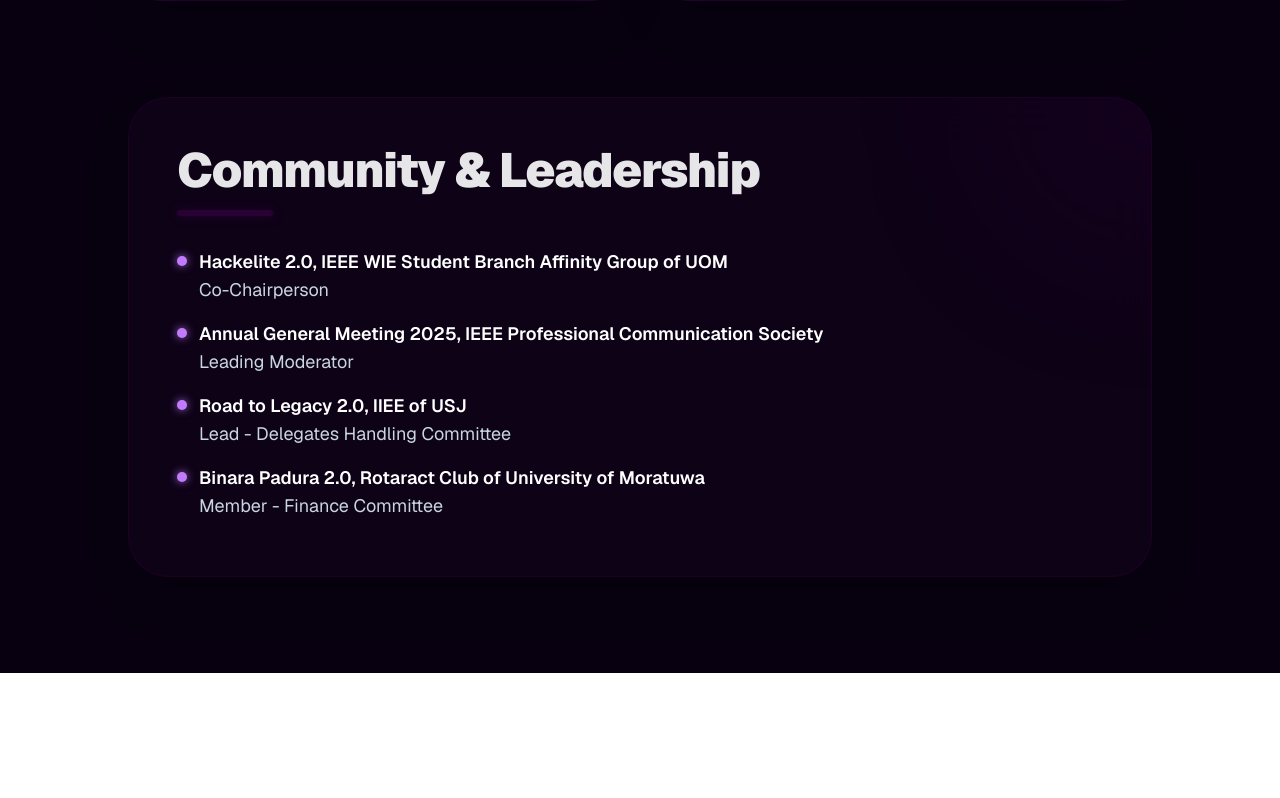
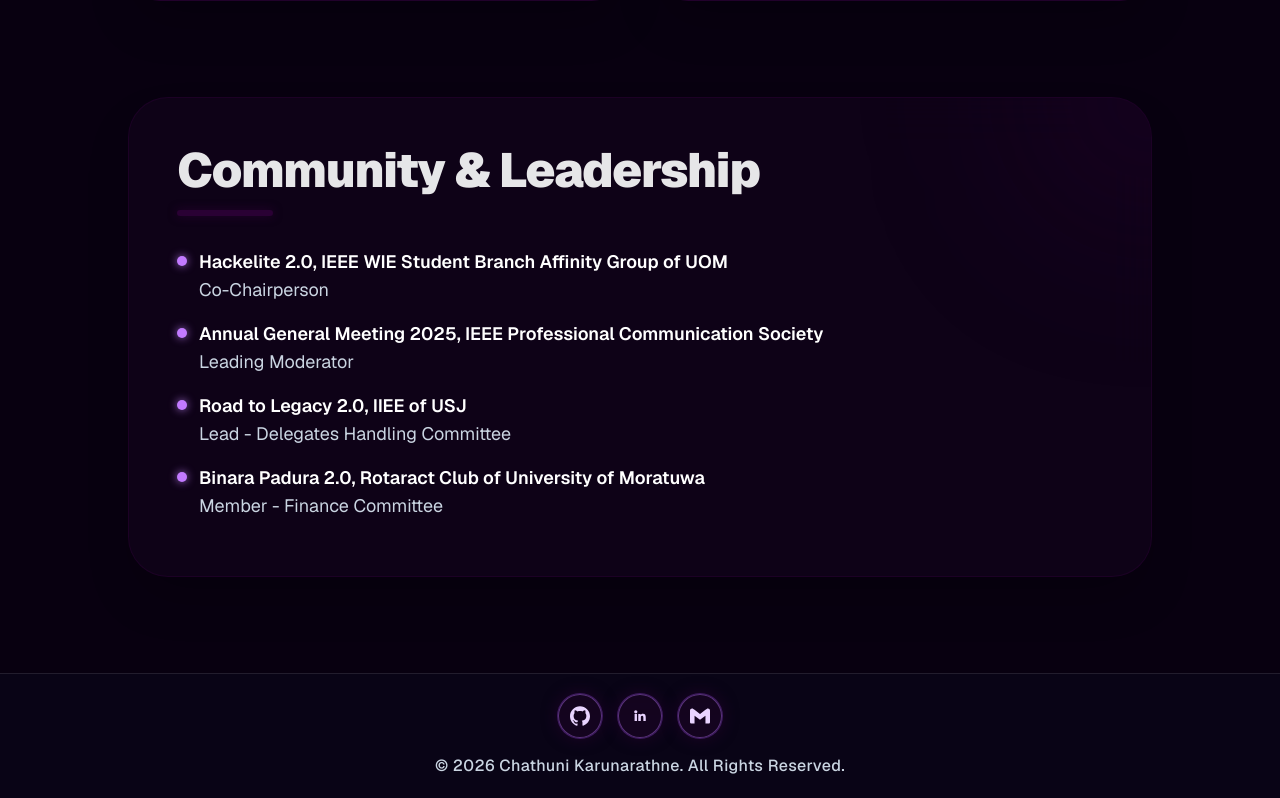
Before and after one commit to Chathuni-Karunarathne/my-portfolio, a Next.js app: page / in a window 1280 px wide. Shown: the part 4970-5768 px from the top of the page. Before the commit the page ends 5643 px from the top, so only its background shows below. Built offline with nearby package versions, Linux system fonts and the light colour scheme.

Commit message:
feat: add social links section with icons and scroll-to-top button; enhance layout and styling

```diff
--- a/app/page.tsx
+++ b/app/page.tsx
@@ -1,14 +1,41 @@
 "use client";
 
-import { useState } from "react";
+import { siGithub, siGmail } from "simple-icons";
+import { useEffect, useState } from "react";
 import SkillsCarousel from "./skills-carousel";
 import ProjectsAccordion from "./projects-accordion";
 
+const linkedInIcon = {
+  path: "M6.94 8.94A1.94 1.94 0 1 1 6.94 5.06a1.94 1.94 0 0 1 0 3.88ZM5.5 9.67h2.88v8.45H5.5V9.67Zm4.43 0h2.76v1.15h.04c.38-.72 1.32-1.48 2.72-1.48 2.91 0 3.45 1.91 3.45 4.39v4.39h-2.88v-4.11c0-1.01-.02-2.3-1.4-2.3-1.41 0-1.63 1.1-1.63 2.23v4.18H9.93V9.67Z",
+};
+
+const socialLinks = [
+  { href: "https://github.com/Chathuni-Karunarathne", label: "GitHub", icon: siGithub },
+  { href: "https://www.linkedin.com/in/chathuni-karunarathne", label: "LinkedIn", icon: linkedInIcon },
+  { href: "mailto:chathunikarunarathne@gmail.com", label: "Email", icon: siGmail },
+];
+
 export default function Home() {
   const [isContactOpen, setIsContactOpen] = useState(false);
+  const [showScrollToTop, setShowScrollToTop] = useState(false);
+
+  useEffect(() => {
+    const handleScroll = () => {
+      setShowScrollToTop(window.scrollY > 180);
+    };
+
+    handleScroll();
+    window.addEventListener("scroll", handleScroll, { passive: true });
+
+    return () => window.removeEventListener("scroll", handleScroll);
+  }, []);
+
+  const scrollToTop = () => {
+    window.scrollTo({ top: 0, behavior: "smooth" });
+  };
 
   return (
-    <div className="bg-[#080010] text-white min-h-screen font-sans">
+    <div className="flex min-h-screen flex-col bg-[#080010] text-white font-sans">
       {/* Navigation (Top Left Horizontal) */}
       <nav className="fixed top-0 left-0 z-50 pt-3 px-6 md:pt-4 md:px-8 pointer-events-none w-full max-w-[100vw]">
         <ul className="flex flex-row flex-wrap items-center gap-4 lg:gap-8 pointer-events-auto relative px-6 py-3 rounded-full backdrop-blur-2xl bg-white/[0.04] border border-white/10 shadow-[0_0_0_1px_rgba(42,1,52,0.6),0_0_30px_rgba(42,1,52,0.5),inset_0_1px_0_rgba(255,255,255,0.08)] w-max max-w-full overflow-x-auto no-scrollbar">
@@ -169,7 +196,7 @@
       )}
 
       {/* Sections Below Hero */}
-      <main className="flex flex-col gap-16 py-24 px-6 md:px-16 lg:px-32 relative z-10 bg-[#080010]">
+      <main className="flex flex-1 flex-col gap-16 py-24 px-6 md:px-16 lg:px-32 relative z-10 bg-[#080010]">
 
         {/* ── Education ── */}
         <section
@@ -392,6 +419,41 @@
           </ul>
         </section>
       </main>
+
+      <div className="border-t border-white/10 bg-[#0b0618]/80 backdrop-blur-xl">
+        <div className="mx-auto flex max-w-6xl flex-col items-center justify-center gap-4 px-6 py-5">
+          <div className="flex items-center gap-4">
+            {socialLinks.map(({ href, label, icon }) => (
+              <a
+                key={label}
+                href={href}
+                target={href.startsWith("http") ? "_blank" : undefined}
+                rel={href.startsWith("http") ? "noreferrer" : undefined}
+                className="flex h-11 w-11 items-center justify-center rounded-full border border-purple-400/40 bg-[#1a0524]/70 text-purple-200 shadow-[0_0_0_1px_rgba(168,85,247,0.3),0_0_16px_rgba(42,1,52,0.7)] transition hover:bg-[#2A0134]/80 hover:text-white"
+                aria-label={label}
+              >
+                <svg viewBox="0 0 24 24" className="h-5 w-5" fill="currentColor" aria-hidden="true">
+                  <path d={icon.path} />
+                </svg>
+              </a>
+            ))}
+          </div>
+          <div className="text-center text-sm text-slate-300 md:text-base">
+            <span className="font-medium tracking-wide">© 2026 Chathuni Karunarathne. All Rights Reserved.</span>
+          </div>
+        </div>
+      </div>
+
+      {showScrollToTop && (
+        <button
+          type="button"
+          onClick={scrollToTop}
+          aria-label="Return to top"
+          className="fixed bottom-6 right-6 z-50 flex h-12 w-12 items-center justify-center rounded-full border border-purple-400/40 bg-[#1a0524]/80 text-lg text-purple-200 shadow-[0_0_0_1px_rgba(168,85,247,0.3),0_0_18px_rgba(42,1,52,0.8)] backdrop-blur-xl transition hover:-translate-y-0.5 hover:bg-[#2A0134]/90 hover:text-white"
+        >
+          ↑
+        </button>
+      )}
     </div>
   );
 }
```
